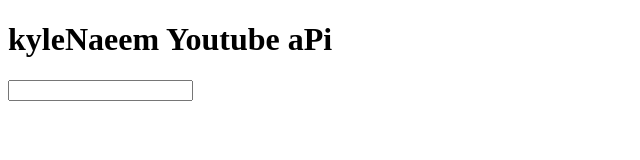
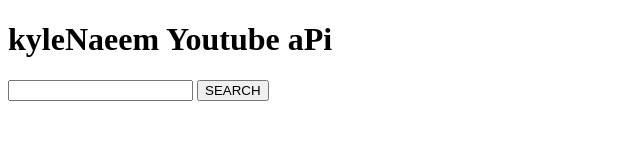
Before and after one commit to thinkful-c11/api-kyleR-naeem, a plain HTML site: page index.html in a window 1280 px wide. Shown: the whole page, without its empty margins (0-640 px from the left). Drawn offline with nearby package versions, Linux system fonts and the light colour scheme.

Commit message:
submit button add

```diff
--- a/index.html
+++ b/index.html
@@ -12,6 +12,7 @@
 
 <h1>kyleNaeem Youtube aPi</h1>
 <input type="input-search" name="search-box">
+<button >SEARCH</button>
 
 
 
```
